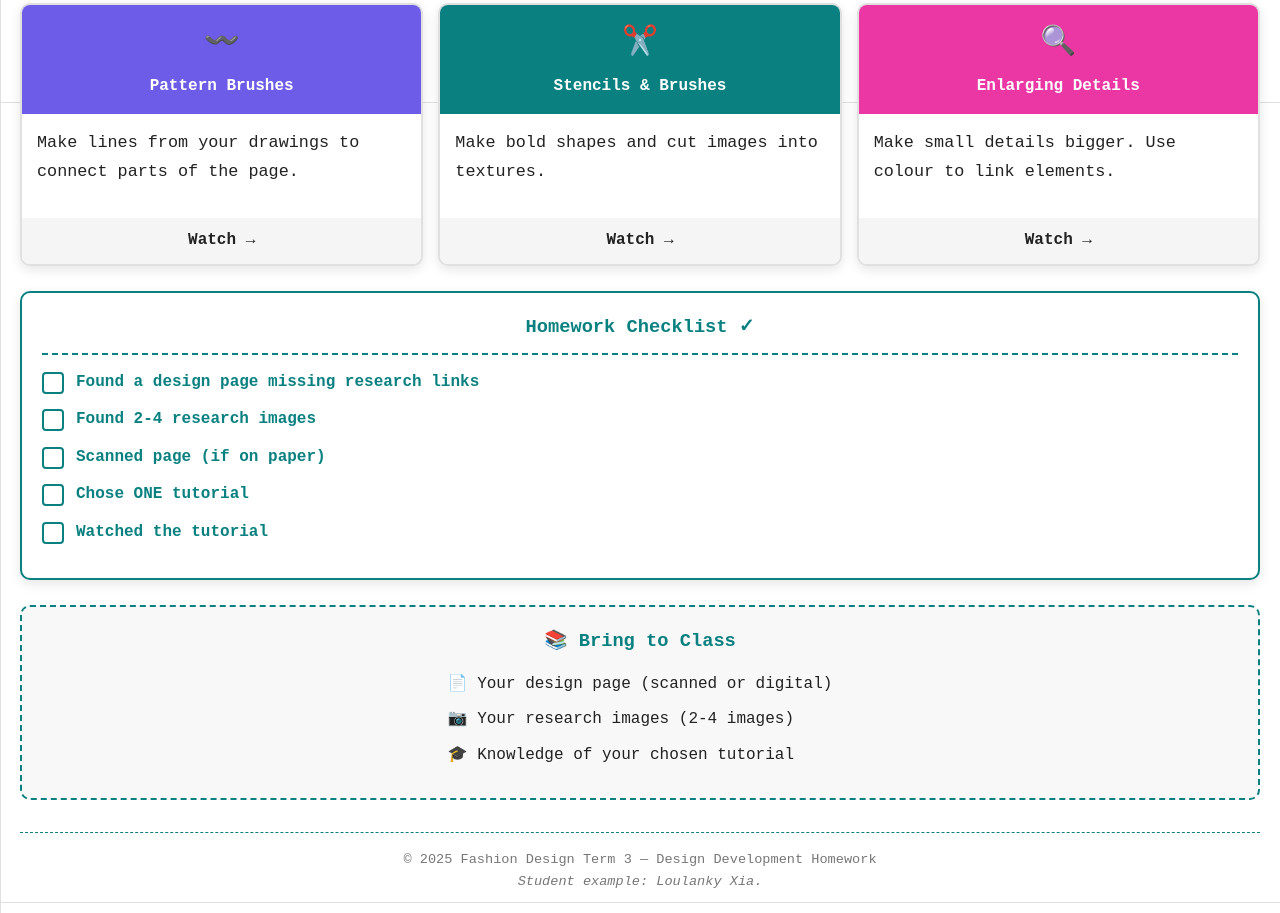
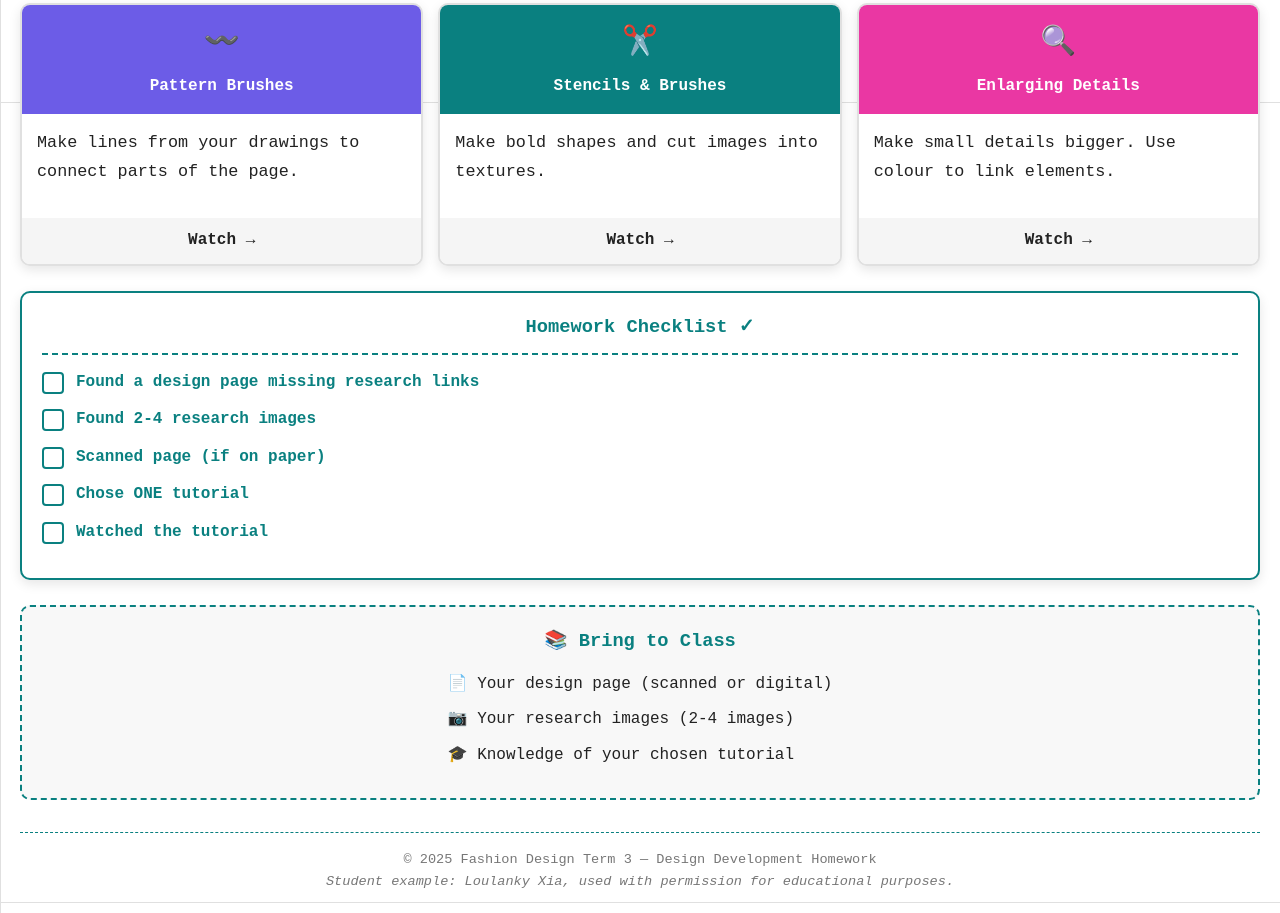
Before and after one commit to hsstokes/Design-Development-Pages-homework, a plain HTML site: page index.html in a window 1280 px wide. Shown: the part 1498-2411 px from the top of the page. Drawn offline with Linux system fonts and the light colour scheme.

Commit message:
Update index.html

```diff
--- a/index.html
+++ b/index.html
@@ -498,7 +498,7 @@ footer {
 
   <footer>
     © 2025 Fashion Design Term 3 — Design Development Homework<br>
-    <em>Student example: Loulanky Xia.</em>
+    <em>Student example: Loulanky Xia, used with permission for educational purposes.</em>
   </footer>
 </div>
 
```
